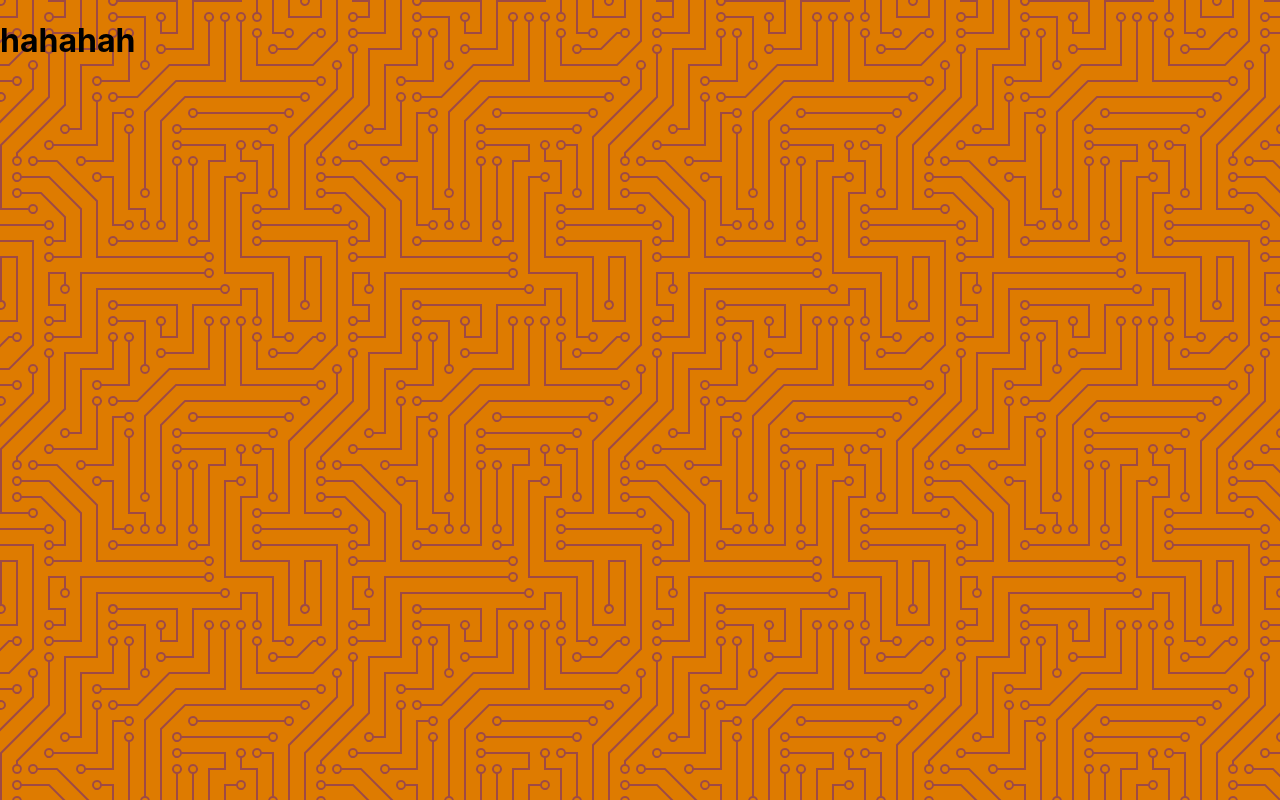
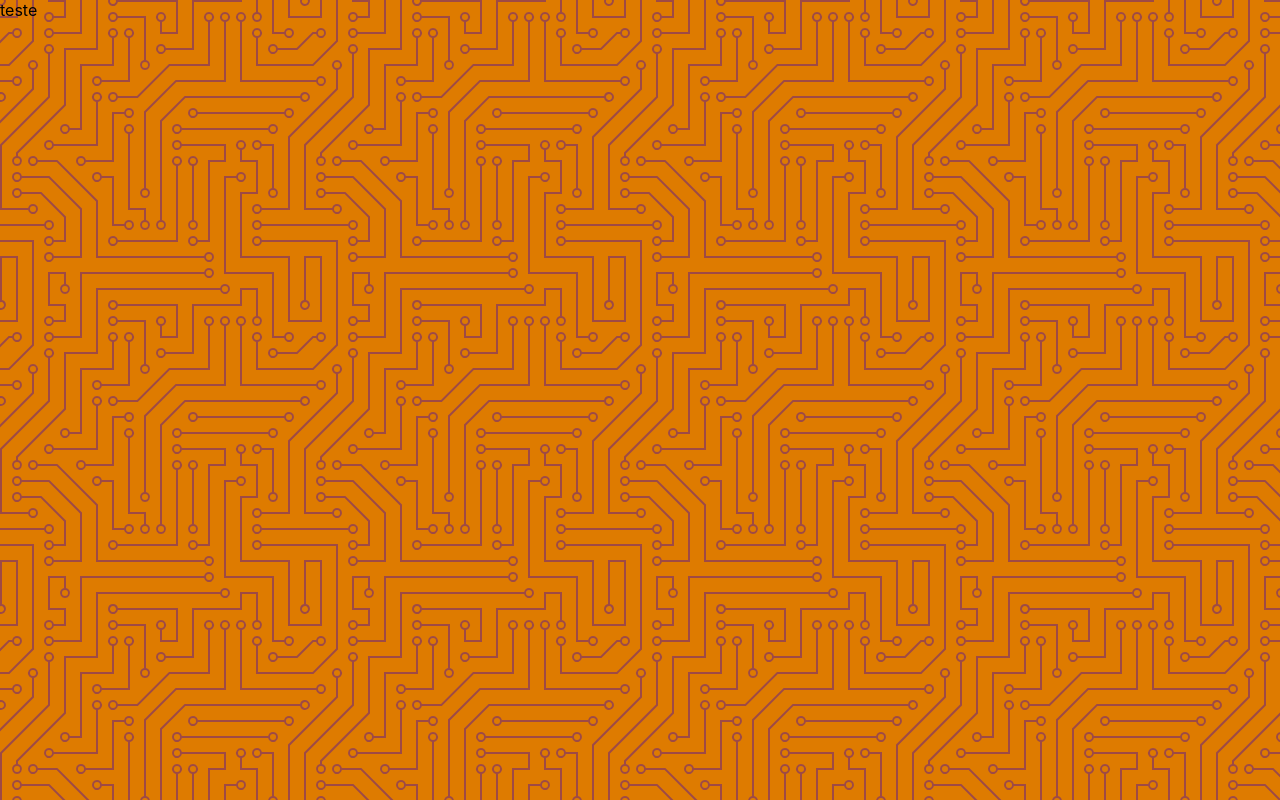
Before and after one commit to mablds/simple-bank-frontend, a React (Create React App) app: page /main-menu in a window 1280 px wide. Built offline with nearby package versions, Linux system fonts and the light colour scheme.

Commit message:
saldo reupdated after a test

```diff
--- a/src/components/saldo/saldo.component.jsx
+++ b/src/components/saldo/saldo.component.jsx
@@ -2,10 +2,20 @@ import React from 'react';
 
 import './saldo.styles.scss'
 
-const Login = () => (
-    <div>
-      <h1>hahahah</h1>
-    </div>
-  )
+class Saldo extends React.Component {
+    constructor(props) {
+        super(props)
+        this.state = props
+    }
 
-  export default Login
+    render() {
+        console.log(this.state)
+        return (
+            <div>
+                teste
+            </div>
+        )
+    }
+}
+
+export default Saldo;
```
